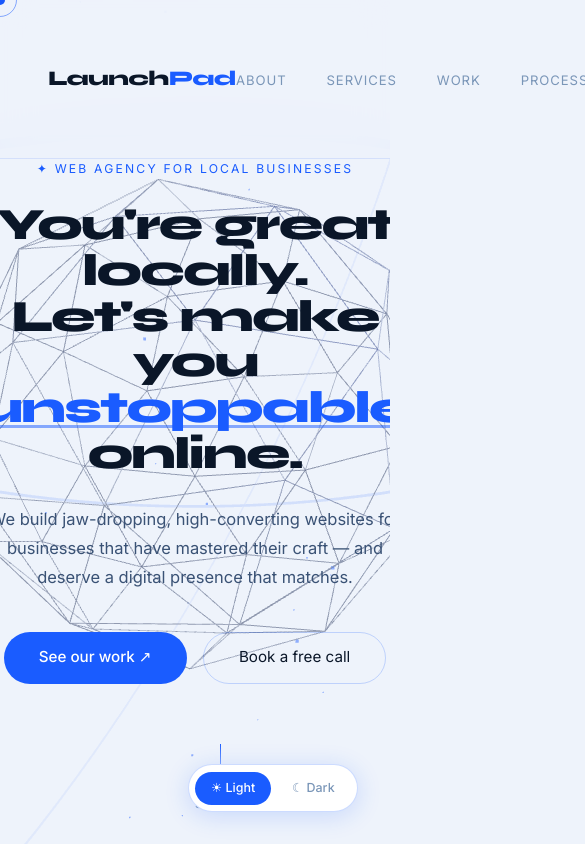
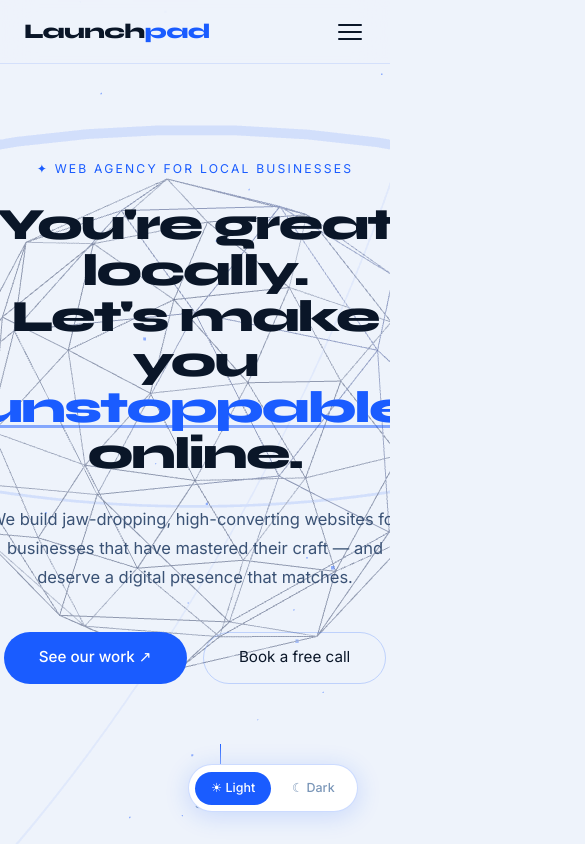
Before and after one commit to amannnnn6969/Launchpad-V2, a Next.js app: page / in a window 390 px wide. Shown: the top 844 px of the page, 585 px wide, since content can reach past the window. Built offline with nearby package versions, Linux system fonts and the light colour scheme.

Commit message:
mobile-responsiveness

```diff
--- a/app/globals.css
+++ b/app/globals.css
@@ -111,3 +111,29 @@ body {
 .animate-fade-up-3 { opacity: 0; animation: fadeUp 0.8s 0.7s forwards; }
 .animate-fade-up-4 { opacity: 0; animation: fadeUp 0.8s 0.9s forwards; }
 .animate-fade-up-5 { opacity: 0; animation: fadeUp 0.8s 1.3s forwards; }
+
+/* ── Mobile responsive ── */
+@media (max-width: 768px) {
+  body { cursor: auto; }
+  #cursor, #cursor-ring { display: none; }
+
+  /* sections padding */
+  section, .section-wrap { padding: 4rem 1.5rem !important; }
+  #services, #portfolio, #contact { padding: 3rem 1.5rem !important; margin-bottom: 2rem !important; border-radius: 1.2rem !important; }
+  .cta-banner { padding: 3rem 1.5rem !important; margin-bottom: 3rem !important; border-radius: 1.2rem !important; }
+  .cta-banner::before { font-size: 6rem !important; }
+
+  /* grids → single column */
+  .who-grid,
+  .services-grid,
+  .portfolio-grid,
+  .process-steps,
+  .contact-grid,
+  .form-row { grid-template-columns: 1fr !important; }
+
+  /* process connector line */
+  .process-steps::before { display: none; }
+
+  /* footer */
+  footer .footer-inner { flex-direction: column; text-align: center; gap: 1.2rem; }
+}
--- a/components/Navbar.tsx
+++ b/components/Navbar.tsx
@@ -6,103 +6,108 @@ const ids = ["who", "services", "portfolio", "process", "contact"];
 
 export default function Navbar() {
   const [scrolled, setScrolled] = useState(false);
+  const [menuOpen, setMenuOpen] = useState(false);
+  const [isMobile, setIsMobile] = useState(false);
 
   useEffect(() => {
     const onScroll = () => setScrolled(window.scrollY > 40);
+    const onResize = () => setIsMobile(window.innerWidth < 768);
+    onResize();
     window.addEventListener("scroll", onScroll);
-    return () => window.removeEventListener("scroll", onScroll);
+    window.addEventListener("resize", onResize);
+    return () => {
+      window.removeEventListener("scroll", onScroll);
+      window.removeEventListener("resize", onResize);
+    };
   }, []);
 
-  const scrollTo = (id: string) =>
+  const scrollTo = (id: string) => {
+    setMenuOpen(false);
     document.getElementById(id)?.scrollIntoView({ behavior: "smooth" });
+  };
 
   return (
-    <nav
-      style={{
-        position: "fixed",
-        top: 0, left: 0, right: 0,
-        zIndex: 100,
-        display: "flex",
-        justifyContent: "space-between",
-        alignItems: "center",
-        padding: "1.3rem 3rem",
-        backdropFilter: "blur(16px)",
-        background: "var(--nav-bg)",
+    <>
+      <nav style={{
+        position: "fixed", top: 0, left: 0, right: 0, zIndex: 100,
+        display: "flex", justifyContent: "space-between", alignItems: "center",
+        padding: isMobile ? "1rem 1.5rem" : "1.3rem 3rem",
+        backdropFilter: "blur(16px)", background: "var(--nav-bg)",
         borderBottom: "1px solid var(--border)",
         transition: "background 0.5s, border-color 0.5s, box-shadow 0.3s",
         boxShadow: scrolled ? "0 2px 20px var(--accent-glow)" : "none",
-      }}
-    >
-      {/* Logo */}
-      <div
-        style={{
-          fontFamily: "Syne, sans-serif",
-          fontWeight: 800,
-          fontSize: "1.3rem",
-          letterSpacing: "-0.03em",
-          color: "var(--text)",
-        }}
-      >
-        Launch<span style={{ color: "var(--accent)" }}>Pad</span>
+      }}>
+        <div style={{ fontFamily: "Syne, sans-serif", fontWeight: 800, fontSize: "1.3rem", letterSpacing: "-0.03em", color: "var(--text)" }}>
+          Launch<span style={{ color: "var(--accent)" }}>pad</span>
         </div>
 
-      {/* Links */}
+        {!isMobile && (
           <ul style={{ listStyle: "none", display: "flex", gap: "2.5rem" }}>
             {links.map((l, i) => (
               <li key={l}>
-            <button
-              onClick={() => scrollTo(ids[i])}
-              style={{
-                background: "none",
-                border: "none",
-                color: "var(--muted)",
-                fontSize: "0.82rem",
-                letterSpacing: "0.07em",
-                textTransform: "uppercase",
-                cursor: "pointer",
-                fontFamily: "Inter, sans-serif",
-                transition: "color 0.2s",
-              }}
-              onMouseEnter={(e) =>
-                ((e.target as HTMLElement).style.color = "var(--accent)")
-              }
-              onMouseLeave={(e) =>
-                ((e.target as HTMLElement).style.color = "var(--muted)")
-              }
-            >
-              {l}
-            </button>
+                <button onClick={() => scrollTo(ids[i])} style={{ background: "none", border: "none", color: "var(--muted)", fontSize: "0.82rem", letterSpacing: "0.07em", textTransform: "uppercase", cursor: "pointer", fontFamily: "Inter, sans-serif", transition: "color 0.2s" }}
+                  onMouseEnter={(e) => ((e.target as HTMLElement).style.color = "var(--accent)")}
+                  onMouseLeave={(e) => ((e.target as HTMLElement).style.color = "var(--muted)")}
+                >{l}</button>
               </li>
             ))}
           </ul>
+        )}
 
-      {/* CTA */}
-      <button
-        onClick={() => scrollTo("contact")}
-        style={{
-          background: "var(--accent)",
-          color: "#fff",
-          border: "none",
-          padding: "0.55rem 1.4rem",
-          borderRadius: "2rem",
-          fontSize: "0.82rem",
-          fontWeight: 500,
-          cursor: "pointer",
-          fontFamily: "Inter, sans-serif",
-          letterSpacing: "0.04em",
-          transition: "transform 0.2s, box-shadow 0.2s",
-        }}
-        onMouseEnter={(e) => {
-          (e.currentTarget as HTMLElement).style.transform = "scale(1.05)";
-          (e.currentTarget as HTMLElement).style.boxShadow = "0 0 20px var(--accent-glow)";
-        }}
-        onMouseLeave={(e) => {
-          (e.currentTarget as HTMLElement).style.transform = "scale(1)";
-          (e.currentTarget as HTMLElement).style.boxShadow = "none";
-        }}
-      >
-        Get a free audit →
+        <div style={{ display: "flex", alignItems: "center", gap: "1rem" }}>
+          {!isMobile && (
+            <button onClick={() => scrollTo("contact")} style={{ background: "var(--accent)", color: "#fff", border: "none", padding: "0.55rem 1.4rem", borderRadius: "2rem", fontSize: "0.82rem", fontWeight: 500, cursor: "pointer", fontFamily: "Inter, sans-serif", letterSpacing: "0.04em", transition: "transform 0.2s, box-shadow 0.2s" }}
+              onMouseEnter={(e) => { (e.currentTarget as HTMLElement).style.transform = "scale(1.05)"; (e.currentTarget as HTMLElement).style.boxShadow = "0 0 20px var(--accent-glow)"; }}
+              onMouseLeave={(e) => { (e.currentTarget as HTMLElement).style.transform = "scale(1)"; (e.currentTarget as HTMLElement).style.boxShadow = "none"; }}
+            >Get a free audit →</button>
+          )}
+
+          {isMobile && (
+            <button onClick={() => setMenuOpen(!menuOpen)} style={{ background: "none", border: "none", cursor: "pointer", display: "flex", flexDirection: "column", gap: "5px", padding: "4px", zIndex: 101, position: "relative" }}>
+              {[0, 1, 2].map((i) => (
+                <span key={i} style={{
+                  display: "block", width: 24, height: 2,
+                  background: "var(--text)", borderRadius: 2,
+                  transition: "transform 0.3s, opacity 0.3s",
+                  transform: menuOpen
+                    ? i === 0 ? "translateY(7px) rotate(45deg)"
+                    : i === 2 ? "translateY(-7px) rotate(-45deg)" : "none"
+                    : "none",
+                  opacity: menuOpen && i === 1 ? 0 : 1,
+                }} />
+              ))}
             </button>
+          )}
+        </div>
       </nav>
+
+      {isMobile && (
+        <div style={{
+          position: "fixed", inset: 0, zIndex: 99,
+          background: "var(--bg)",
+          display: "flex", flexDirection: "column",
+          alignItems: "center", justifyContent: "center", gap: "2rem",
+          transition: "opacity 0.35s, transform 0.35s",
+          opacity: menuOpen ? 1 : 0,
+          transform: menuOpen ? "translateY(0)" : "translateY(-16px)",
+          pointerEvents: menuOpen ? "all" : "none",
+        }}>
+          {links.map((l, i) => (
+            <button key={l} onClick={() => scrollTo(ids[i])} style={{
+              background: "none", border: "none",
+              color: "var(--text)", fontSize: "2.2rem",
+              fontFamily: "Syne, sans-serif", fontWeight: 800,
+              cursor: "pointer", letterSpacing: "-0.03em",
+            }}>{l}</button>
+          ))}
+          <button onClick={() => scrollTo("contact")} style={{
+            background: "var(--accent)", color: "#fff", border: "none",
+            padding: "0.9rem 2.4rem", borderRadius: "2rem",
+            fontSize: "1rem", fontWeight: 600,
+            cursor: "pointer", fontFamily: "Inter, sans-serif", marginTop: "1rem",
+          }}>Get a free audit →</button>
+        </div>
+      )}
+    </>
   );
 }
```
Lines whose indentation alone changed are shown as unchanged.
